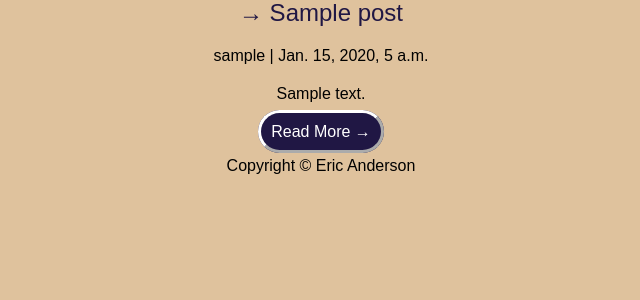
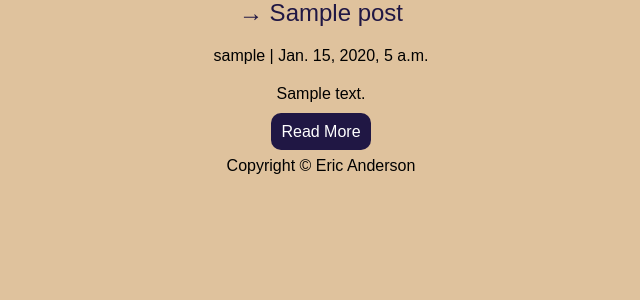
Before and after one commit to ETAnderson/mysite, a Django app: page /blogs/ in a window 1280 px wide. Shown: the part 163-463 px from the top of the page, without its empty margins (319-959 px from the left). Run offline with Django 3.2, Linux system fonts and the light colour scheme; tables that the repository leaves empty hold one stand-in row (values such as "Sample post"); some libraries are stand-ins or nearby versions.

Commit message:
modernized button styling

```diff
--- a/mysite/static/css/base.css
+++ b/mysite/static/css/base.css
@@ -39,10 +39,8 @@ footer {
     color: rgb(255, 255, 255);
     background-color: rgb(32, 23, 68);
     text-decoration: none;
-    border: 3px outset rgb(255, 255, 255);
-    border-radius: 50px;
-    margin: 20px;
     padding: 10px;
+    border-radius: 10px;
 }
 
 .site-button:hover {
--- a/mysite/templates/base.html
+++ b/mysite/templates/base.html
@@ -17,7 +17,7 @@
               </div>
               <p>{{ post.author }} | {{ post.created_on}}  </p>
               <p>{{post.content|safe|slice:":200" }}</p>
-              <a href="{% url 'blog:blog_post_detail' post.slug  %}" class="site-button" >Read More &rarr;</a>
+              <a href="{% url 'blog:blog_post_detail' post.slug  %}" class="site-button" >Read More</a>
             </div>
           {% endfor %}
     {% endblock content %}
```
